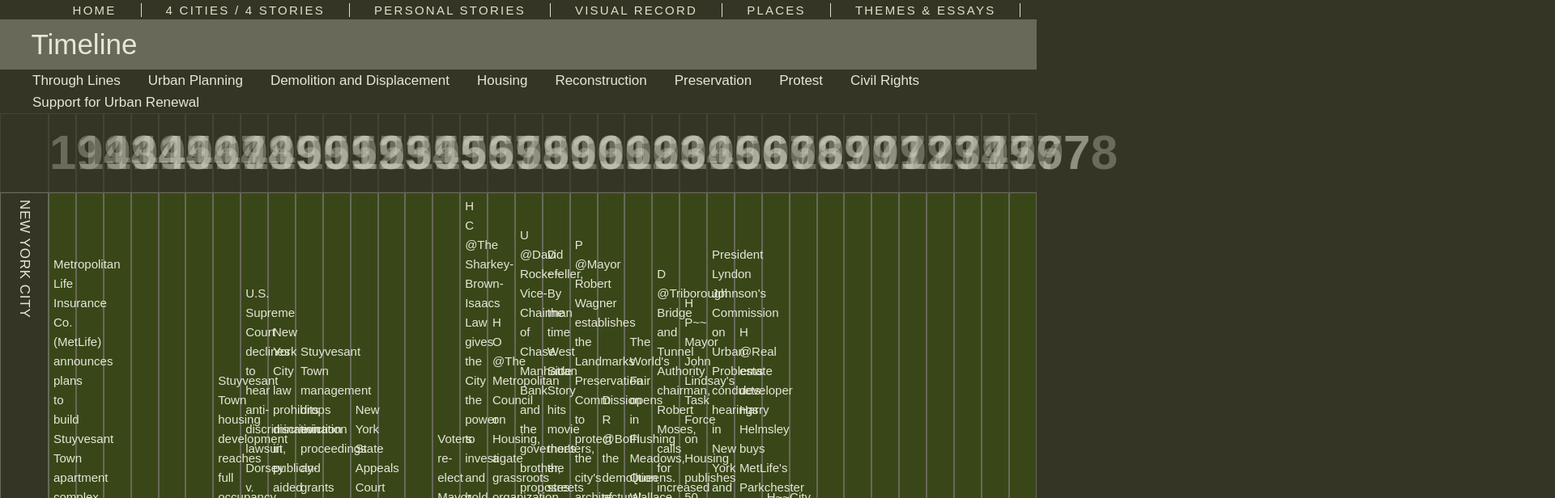
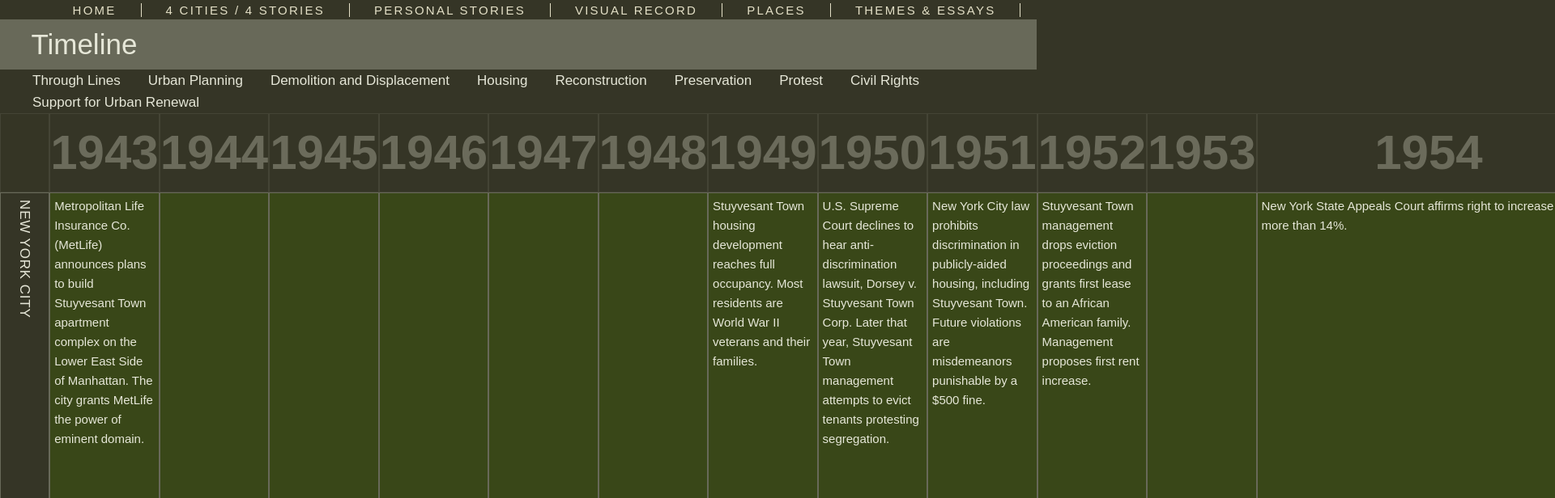
Before and after one commit to DigitalGizmo/pur-app-r, a React (Create React App) app: page /timeline in a window 1280 px wide. Shown: the top 616 px of the page at 81% size, 1920 px wide, since content can reach past the window. Built offline with nearby package versions, Linux system fonts and the light colour scheme; a web font is replaced by a local one.

Commit message:
a little progress

```diff
--- a/src/components/timeline/Timeline.css
+++ b/src/components/timeline/Timeline.css
@@ -9,7 +9,7 @@
 
 .thru-lines ul li {
 	display: inline-block;
-	padding-right:  2em;
+	padding-right: 2em;
 }
 
 .timeline-content {
@@ -25,10 +25,17 @@ table {
   table-layout: fixed;
 }
 
+table tr {
+	vertical-align: top;
+}
+
 table td,
 table th {
   border: 1px solid #686959;
   padding: 0.5rem 1rem;
+/*	width: 120px;
+	overflow: hidden;
+  overflow-wrap: break-word;*/
 }
 
 table thead {
@@ -40,13 +47,13 @@ table thead {
 table thead th {
   padding: 0px;
 	font-size: 3em;
-	height: 60px;
+	/*height: 60px;*/
 	opacity: 0.3;
 }
 
 tbody tr {
-	max-height: 80px;
-  overflow: hidden;
+/*	max-height: 80px;
+  overflow: hidden;*/
 }
 
 table td {
@@ -62,15 +69,19 @@ table tbody th {
   letter-spacing: 0.05em;
   text-align: left;
   text-transform: uppercase;
-  width: 60px;
+/*  width: 60px;*/
   position: relative;
+}
+
+table tbody td, table tbody th {
+
 }
 
 table thead th:first-child {
   background-color: #353526;
   position: sticky;
   left: 0;
-  width: 60px;
+/*  width: 60px;*/
   z-index: 2;
 }
 
@@ -81,7 +92,6 @@ table tbody th {
   writing-mode: vertical-rl;
   /*-ms-transform: rotate(270deg); /* IE 9
   transform: rotate(270deg);*/
-
   z-index: 1;
 }
 
--- a/src/components/timeline/TimelineTable.js
+++ b/src/components/timeline/TimelineTable.js
@@ -11,8 +11,8 @@ const TimelineTable = () => {
         <tr>
           <th>&nbsp;</th>
           {years.map((year) => (
-          <th>{year}</th>
-        ))}
+            <th>{year}</th>
+          ))}
         </tr>
       </thead>
 
--- a/src/index.css
+++ b/src/index.css
@@ -59,7 +59,7 @@ dl dd {
   margin: 0;
 }
 
-table {
+/*table {
   border-collapse: collapse;
   margin: 0.8em 0;
   table-layout: fixed;
@@ -82,7 +82,7 @@ tr,
 td,
 th {
   vertical-align: middle;
-}
+}*/
 
 html {
   background-color: #353526;
```
